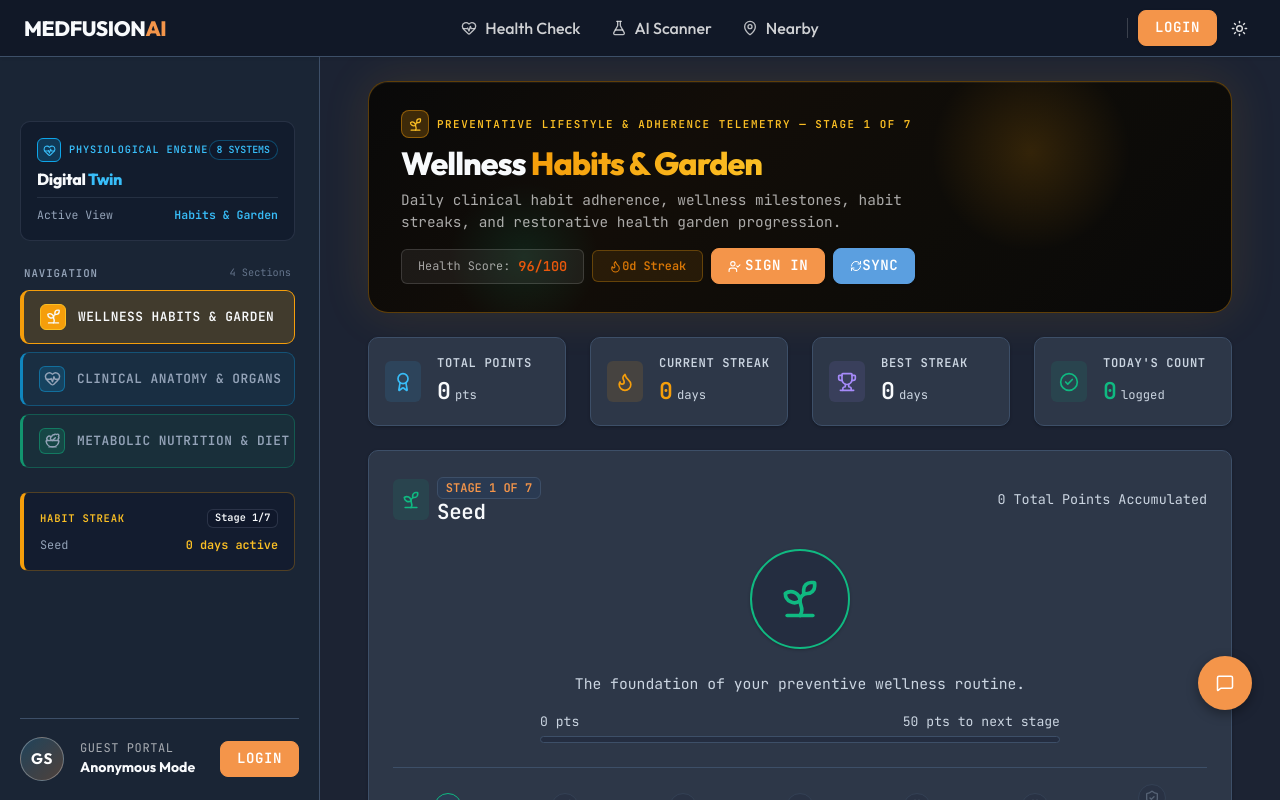
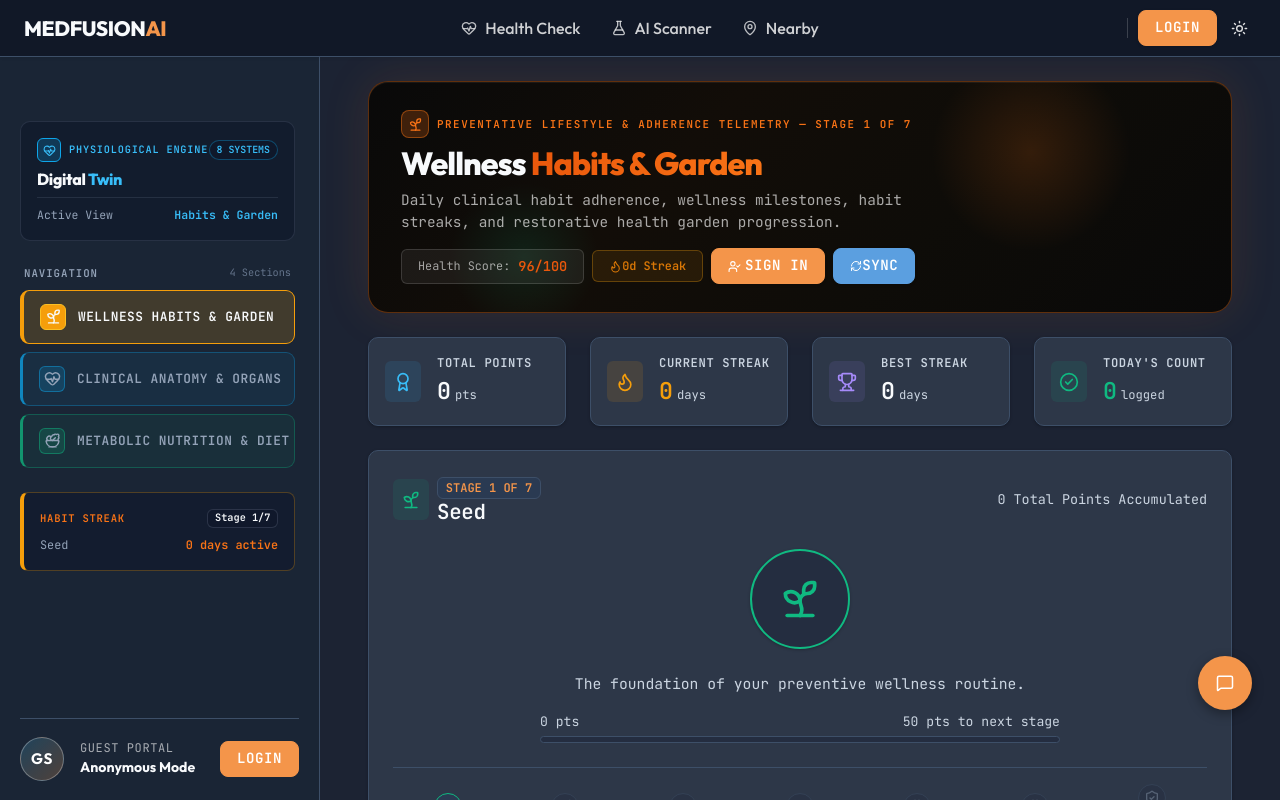
Before and after one commit to SAILESH2508/MedFusion-AI, a React (Vite) app in the folder frontend/: page /digital-twin in a window 1280 px wide. Shown: the top 800 px of the page. Built offline with nearby package versions, Linux system fonts and the light colour scheme.

Commit message:
fix(ui): replace amber/yellow header gradient text with orange (#EA580C->#F97316) across all pages and DigitalTwin garden tab

```diff
--- a/frontend/src/index.css
+++ b/frontend/src/index.css
@@ -2341,8 +2341,8 @@ button.btn-icon:hover {
 
 .text-gradient-garden,
 .text-gradient-prescription {
-  color: #F59E0B;
-  background: linear-gradient(90deg, #F59E0B 0%, #FBBF24 100%);
+  color: #EA580C;
+  background: linear-gradient(90deg, #EA580C 0%, #F97316 100%);
   -webkit-background-clip: text !important;
   background-clip: text !important;
   -webkit-text-fill-color: transparent !important;
--- a/frontend/src/pages/DigitalTwin.jsx
+++ b/frontend/src/pages/DigitalTwin.jsx
@@ -36,7 +36,7 @@ const ORGANS = [
   { id: 'kidneys',    label: 'Kidneys',    icon: Droplet,      color: '#FB7185' },
   { id: 'liver',      label: 'Liver',      icon: FlaskConical, color: '#F97316' },
   { id: 'pancreas',   label: 'Pancreas',   icon: Activity,     color: '#EC4899' },
-  { id: 'stomach',    label: 'Stomach',    icon: FlaskConical, color: '#FBBF24' },
+  { id: 'stomach',    label: 'Stomach',    icon: FlaskConical, color: '#F97316' },
   { id: 'intestines', label: 'Intestines', icon: Wind,         color: '#10B981' },
 ];
 
@@ -52,23 +52,23 @@ const TAB_HEADER_CONFIG = {
   garden: {
     icon: Sprout,
     iconColorLight: '#D97706',
-    iconColorDark: '#FBBF24',
+    iconColorDark: '#F97316',
     iconBgLight: 'rgba(245, 158, 11, 0.12)',
-    iconBgDark: 'rgba(245, 158, 11, 0.22)',
+    iconBgDark: 'rgba(249, 115, 22, 0.22)',
     iconBorderLight: 'rgba(245, 158, 11, 0.35)',
-    iconBorderDark: 'rgba(245, 158, 11, 0.45)',
+    iconBorderDark: 'rgba(249, 115, 22, 0.45)',
     subColorLight: '#D97706',
-    subColorDark: '#FBBF24',
+    subColorDark: '#F97316',
     subTitle: (stageIndex) => `Preventative Lifestyle & Adherence Telemetry — Stage ${stageIndex + 1} of 7`,
     titlePrefix: 'Wellness ',
     titleGradientClass: 'text-gradient-garden',
     titleGradientText: 'Habits & Garden',
     description: 'Daily clinical habit adherence, wellness milestones, habit streaks, and restorative health garden progression.',
     bgDark: 'linear-gradient(135deg, #090909 0%, #120d08 35%, #0e0c08 65%, #090909 100%)',
-    borderLight: 'rgba(245, 158, 11, 0.25)',
-    borderDark: 'rgba(245, 158, 11, 0.35)',
-    shadowColor: 'rgba(245, 158, 11, 0.12)',
-    ambientBlob1: 'rgba(245, 158, 11, 0.16)',
+    borderLight: 'rgba(249, 115, 22, 0.25)',
+    borderDark: 'rgba(249, 115, 22, 0.35)',
+    shadowColor: 'rgba(249, 115, 22, 0.12)',
+    ambientBlob1: 'rgba(249, 115, 22, 0.16)',
     ambientBlob2: 'rgba(16, 185, 129, 0.12)',
   },
   organs: {
@@ -356,16 +356,16 @@ export default function DigitalTwin({ user, openAuth }) {
           return (
             <div className="p-3 rounded font-monospace" style={{ border: '1px solid rgba(245, 158, 11, 0.28)', borderLeft: '4px solid #F59E0B', background: 'rgba(15, 23, 42, 0.55)' }}>
               <div className="d-flex align-items-center justify-content-between mb-2">
-                <span className="fw-bold text-uppercase" style={{ fontSize: '0.66rem', color: '#FBBF24', letterSpacing: '0.07em' }}>
+                <span className="fw-bold text-uppercase" style={{ fontSize: '0.66rem', color: '#F97316', letterSpacing: '0.07em' }}>
                   Habit Streak
                 </span>
-                <span className="badge" style={{ background: 'rgba(245, 158, 11, 0.2)', color: '#FBBF24', border: '1px solid rgba(245, 158, 11, 0.4)', fontSize: '0.64rem' }}>
+                <span className="badge" style={{ background: 'rgba(249, 115, 22, 0.2)', color: '#FBBF24', border: '1px solid rgba(249, 115, 22, 0.4)', fontSize: '0.64rem' }}>
                   Stage {stageIdx + 1}/7
                 </span>
               </div>
               <div className="d-flex justify-content-between" style={{ fontSize: '0.74rem', color: '#94A3B8' }}>
                 <span>{stageMeta.name}</span>
-                <strong style={{ color: '#FBBF24' }}>{gardenData.current_streak} days active</strong>
+                <strong style={{ color: '#F97316' }}>{gardenData.current_streak} days active</strong>
               </div>
             </div>
           );
```
